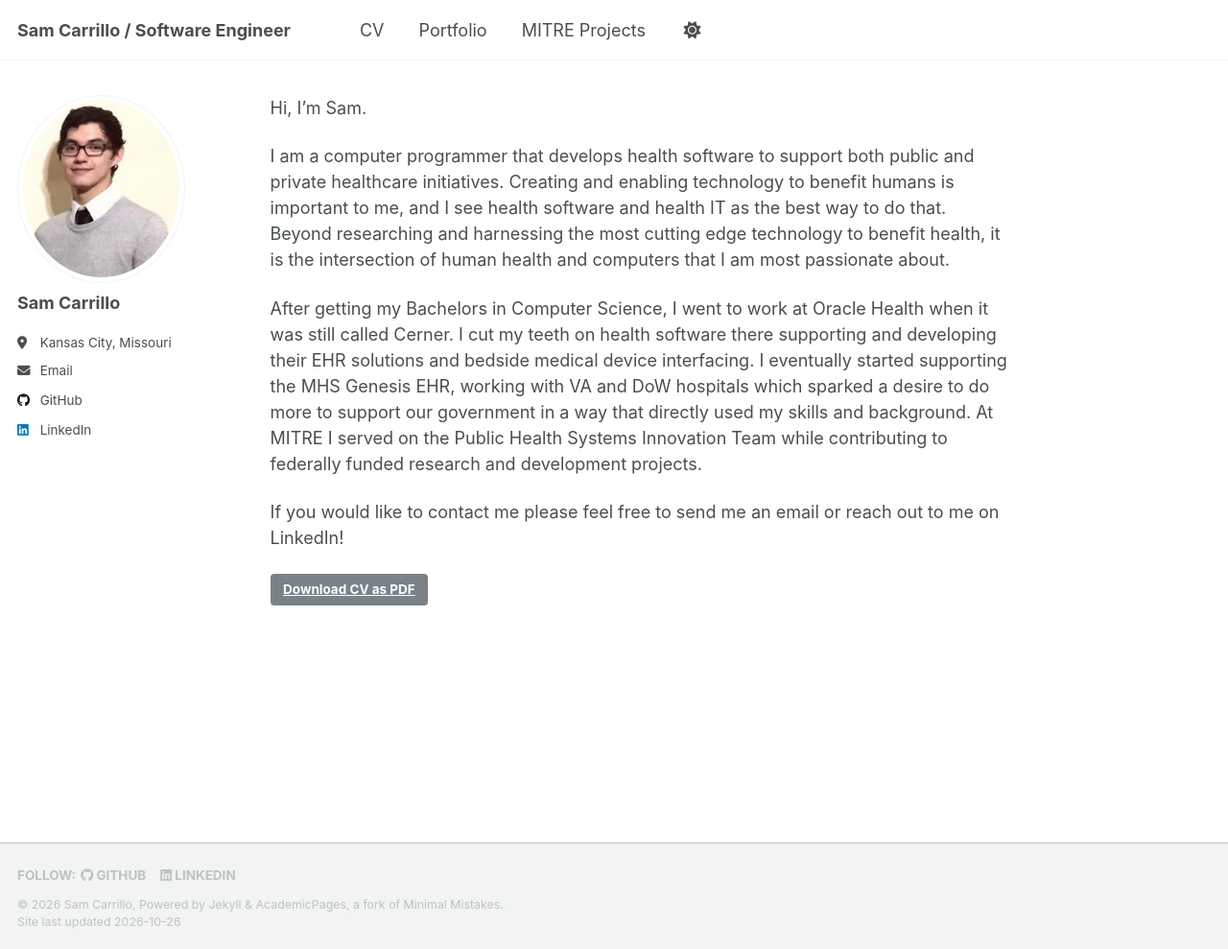
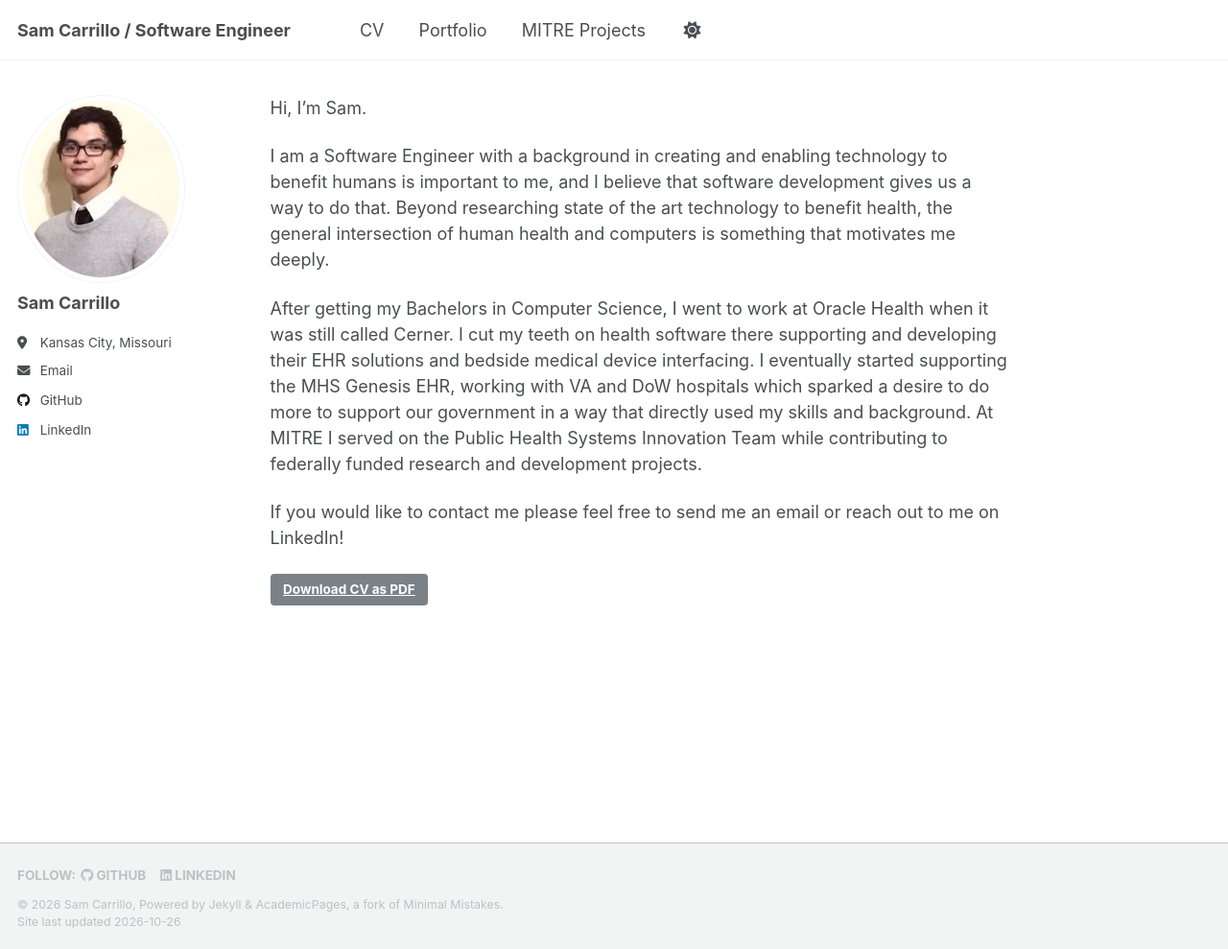
Before and after one commit to carrils/carrils.github.io, a Jekyll site: the page built from _pages/about.md, in a window 1280 px wide and 989 px high. Shown: the whole window at 96% size. Built offline with Jekyll 4.4.1, drawn with Linux system fonts in a browser that asks for light colours; a script that is not in the unit is left out.

Commit message:
update page redirects, minor about page update

```diff
--- a/_includes/cv-template.html
+++ b/_includes/cv-template.html
@@ -60,6 +60,11 @@
             {% endfor %}
         </div>
         {% endif %}
+        <br>
+        <div class="cv-download-links">
+            <a href="../files/Long-CV.pdf" class="btn btn--primary"
+               download="CV_Sam_Carrillo_{{ 'now' | date: '%m-%d' }}.pdf">Download CV as PDF</a>
+        </div>
 
     {% if cv.basics.summary %}
     <!-- Profressional Summary -->
--- a/_layouts/single.html
+++ b/_layouts/single.html
@@ -1,7 +1,7 @@
 ---
 layout: default
 ---
-<!-- none of this shit gets hit -->
+
 {% include base_path %}
 
 {% if page.header.overlay_color or page.header.overlay_image or page.header.image %}
@@ -13,7 +13,7 @@
     {% include breadcrumbs.html %}
   {% endunless %}
 {% endif %}
-<!-- none of this shit gets hit -->
+
 
 <div id="main" role="main">
   {% include sidebar.html %}
--- a/_pages/about.md
+++ b/_pages/about.md
@@ -2,15 +2,12 @@
 permalink: /
 #title: "Title"
 author_profile: true
-redirect_from:
-  - /about-me/
 ---
 
 Hi, I'm Sam.
 
-I am a computer programmer that develops health software to support both public and private healthcare initiatives.
-Creating and enabling technology to benefit humans is important to me, and I see health software and health IT as the best way to do that.
-Beyond researching and harnessing the most cutting edge technology to benefit health, it is the intersection of human health and computers that I am most passionate about.
+I am a Software Engineer with a background in creating and enabling technology to benefit humans is important to me, and I believe that software development gives us a way to do that.
+Beyond researching state of the art technology to benefit health, the general intersection of human health and computers is something that motivates me deeply.
 
 After getting my Bachelors in Computer Science, I went to work at Oracle Health when it was still called Cerner.
 I cut my teeth on health software there supporting and developing their EHR solutions and bedside medical device interfacing.
--- a/_pages/cv-json.md
+++ b/_pages/cv-json.md
@@ -3,9 +3,10 @@
 layout: archive
 #title: "Curriculum vitae"
 permalink: cv/
-author_profile: false
+author_profile: true
 redirect_from:
   - /resume-json
+  - /about-me/
 ---
 
 {% include base_path %}
```
